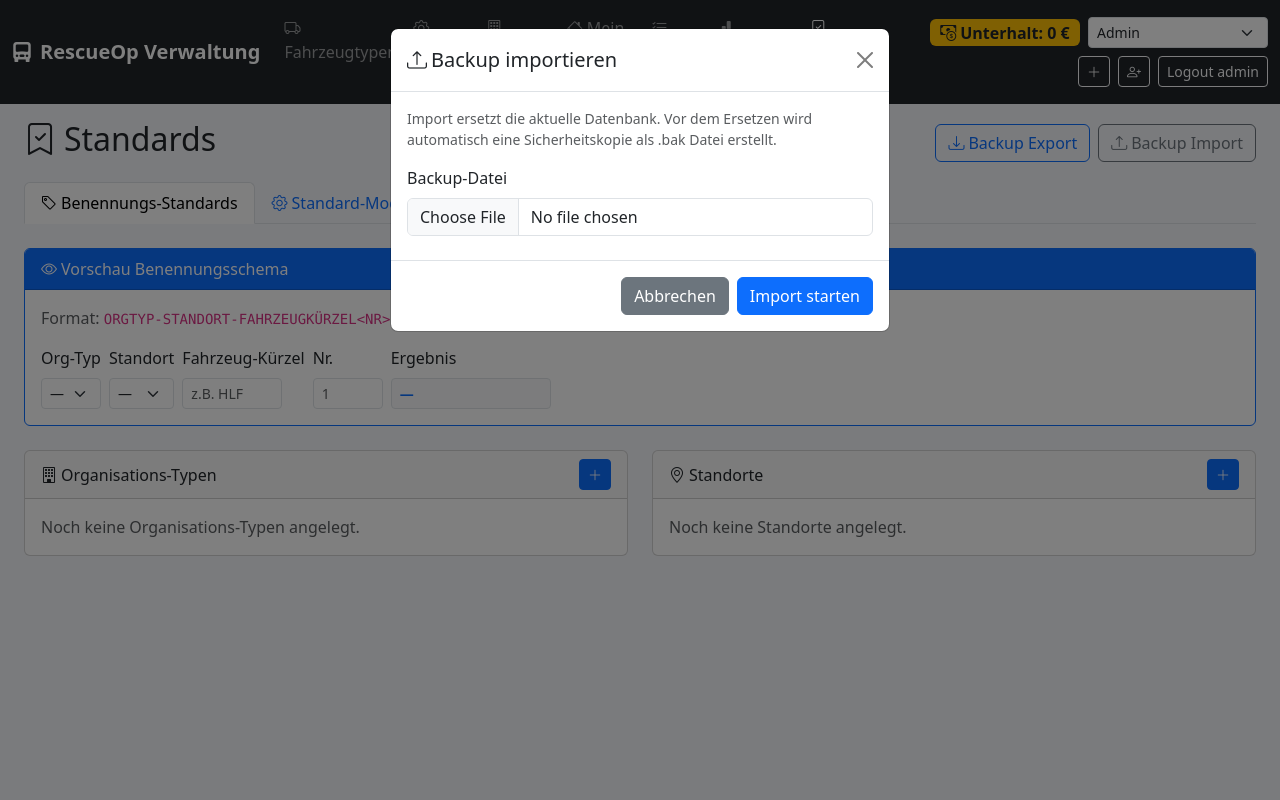
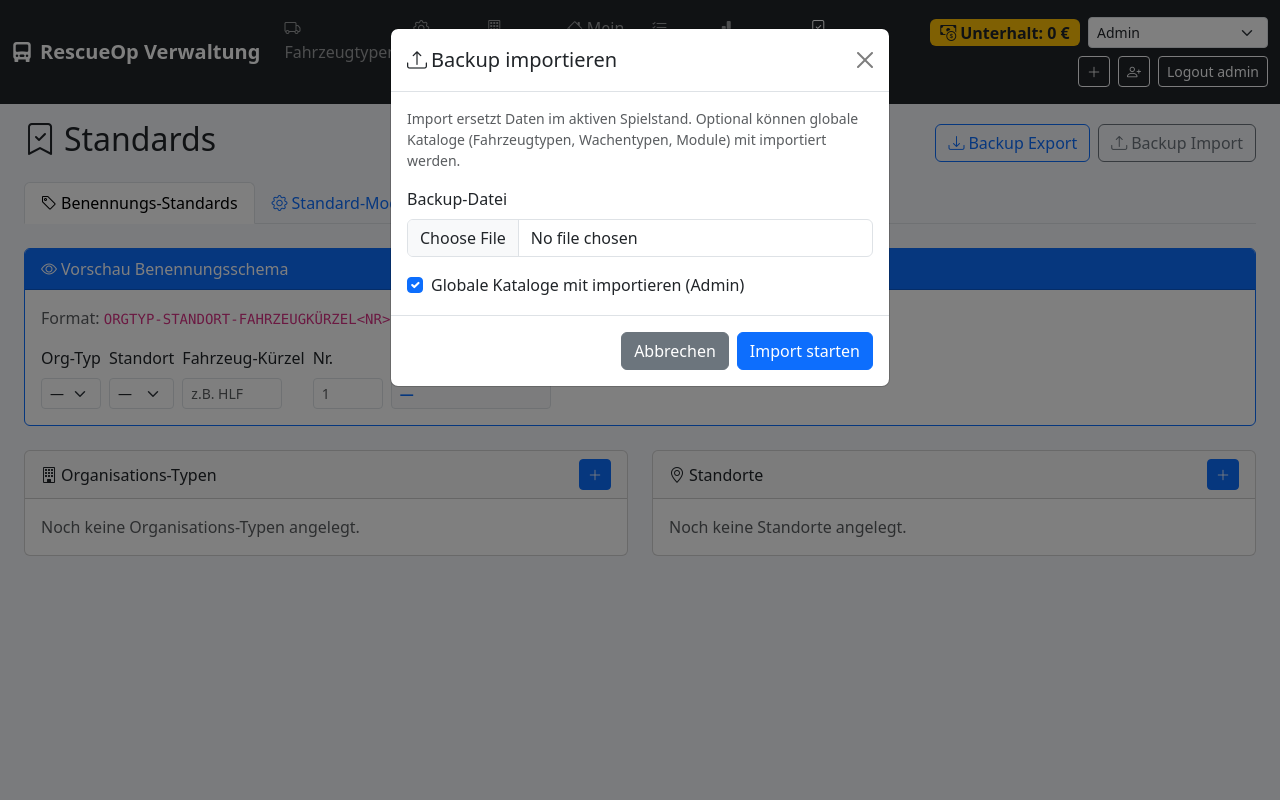
Before and after one commit to ScoreNow-EU/rescueop-verwaltung, a Flask app: page /standards in a window 1280 px wide, after a click on "Backup Import". Run offline with Flask 3, Linux system fonts and the light colour scheme; a user stored in the database is signed in; data that the repository does not hold is empty; some libraries are stand-ins or nearby versions.

Commit message:
Add explicit admin global-catalog import option

```diff
--- a/app/routes/standards.py
+++ b/app/routes/standards.py
@@ -559,7 +559,11 @@ def import_database():
             flash('Die hochgeladene Datei ist keine gültige SQLite-Datenbank.', 'danger')
             return redirect(url_for('standards.index'))
 
-        include_global = active_savegame_is_admin()
+        include_global_requested = request.form.get('include_global') == '1'
+        include_global = bool(include_global_requested and active_savegame_is_admin())
+        if include_global_requested and not include_global:
+            flash('Globale Kataloge dürfen nur im Admin-Spielstand importiert werden.', 'danger')
+            return redirect(url_for('standards.index'))
 
         if db_uri.startswith('sqlite:') and include_global:
             db.session.remove()
--- a/app/templates/standards.html
+++ b/app/templates/standards.html
@@ -415,13 +415,25 @@
                 </div>
                 <div class="modal-body">
                     <p class="text-muted small mb-3">
-                        Import ersetzt die aktuelle Datenbank. Vor dem Ersetzen wird automatisch eine
-                        Sicherheitskopie als .bak Datei erstellt.
+                        Import ersetzt Daten im aktiven Spielstand.
+                        {% if current_savegame_is_admin %}
+                        Optional können globale Kataloge (Fahrzeugtypen, Wachentypen, Module) mit importiert werden.
+                        {% else %}
+                        Globale Kataloge bleiben unverändert, weil du nicht im Admin-Spielstand bist.
+                        {% endif %}
                     </p>
                     <div class="mb-2">
                         <label class="form-label">Backup-Datei</label>
                         <input type="file" name="backup_file" class="form-control" accept=".db,.sqlite,.sqlite3" required>
                     </div>
+                    {% if current_savegame_is_admin %}
+                    <div class="form-check mt-3">
+                        <input class="form-check-input" type="checkbox" value="1" id="includeGlobalCatalog" name="include_global" checked>
+                        <label class="form-check-label" for="includeGlobalCatalog">
+                            Globale Kataloge mit importieren (Admin)
+                        </label>
+                    </div>
+                    {% endif %}
                 </div>
                 <div class="modal-footer">
                     <button type="button" class="btn btn-secondary" data-bs-dismiss="modal">Abbrechen</button>
```
